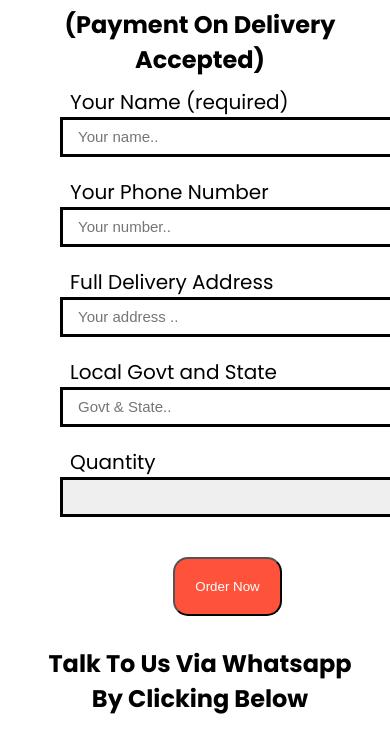
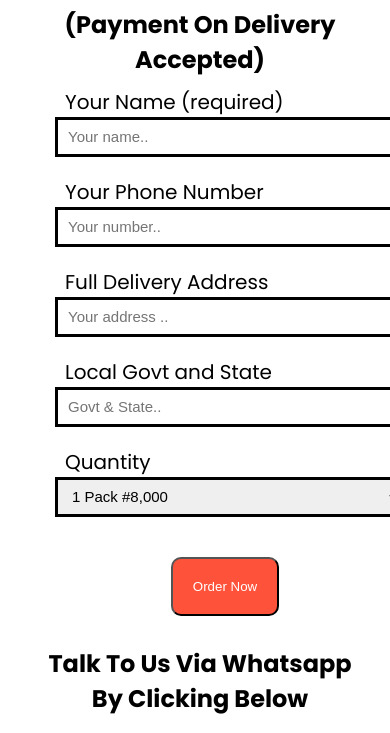
Before and after one commit to brimmo9/194-Gadgetz, a plain HTML site: page index.html in a window 390 px wide. Shown: the part 6400-7133 px from the top of the page. Drawn offline with Linux system fonts and the light colour scheme.

Commit message:
Update style.css

```diff
--- a/style.css
+++ b/style.css
@@ -296,28 +296,26 @@ ul{
     }
     .Order-Form input {
        width: 350px;
-        padding-left: 15px;
-        margin-left: 15px;
-       padding: 15px;
+        padding-left: 10px;
+        margin-left: 10px;
     }
     .Order-Form label {
         width: 350px;
-         padding: 15px;
+         padding: 10px;
     }
     .Order-Form option{
         width: 350px;
-         padding: 15px;
+         padding: 10px;
     }
     .Order-Form select{
         width: 350px;
-         padding: 15px;
-         padding-left: 15px;
-        margin-left: 15px;
+         padding-left: 10px;
+        margin-left: 10px;
     }
     .btn{
          padding: 20px;
         margin: auto;
          margin: 30px 0;
-        border-radius: 15px;
+        border-radius: 10px;
     }
 }
```
